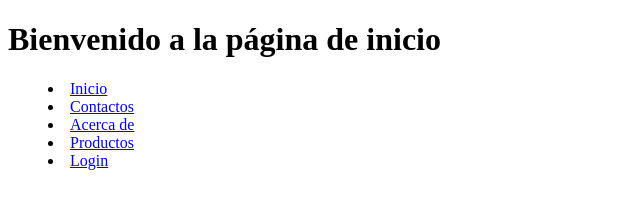
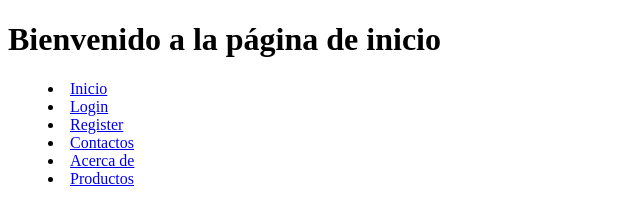
Before and after one commit to alce65/demo-01-indra-26-11b, a plain HTML site: page web/index.html in a window 1280 px wide. Shown: the whole page, without its empty margins (0-640 px from the left). Drawn offline with Linux system fonts and the light colour scheme.

Commit message:
Add register to menu

```diff
--- a/web/index.html
+++ b/web/index.html
@@ -13,10 +13,11 @@
         <nav>
             <menu>
                 <li><a href="/">Inicio</a></li>
+                <li><a href="/users/login">Login</a></li>
+                <li><a href="/users/register">Register</a></li>
                 <li><a href="/contacts">Contactos</a></li>
                 <li><a href="/about">Acerca de</a></li>
                 <li><a href="/products">Productos</a></li>
-                <li><a href="/users/login">Login</a></li>
             </menu>
         </nav>
     </header>
```
